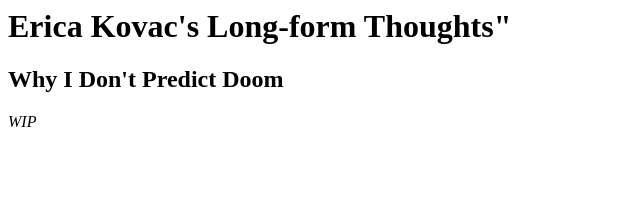
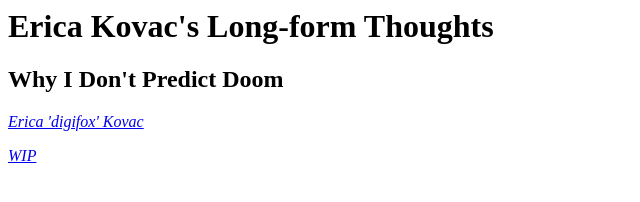
Before and after one commit to ekovac/ekovac.github.io, a plain HTML site: page not-forecasting-doom.html in a window 1280 px wide. Shown: the whole page, without its empty margins (0-640 px from the left). Drawn offline with Linux system fonts and the light colour scheme.

Commit message:
Update and rename index.html to not-forecasting-doom.html

```diff
--- a/index.html
+++ b/not-forecasting-doom.html
@@ -2,15 +2,16 @@
   <head>
     <meta charset="utf-8">
     <meta name="viewport" content="width=device-width"/>
-    <title>Erica Kovac's Long-form Thoughts"</title>
+    <title>Erica Kovac's Long-form Thoughts - Why I Don't Predict Doom</title>
   </head>
   <body>
     <header>
-      <h1>Erica Kovac's Long-form Thoughts"
+      <h1>Erica Kovac's Long-form Thoughts</h1>
     </header>
     <main>
       <article>
         <h2>Why I Don't Predict Doom</h2>
+        <address><a href="https://tech.lgbt/@digifox">Erica 'digifox' Kovac</address>
         <p><em>WIP</em></p>
       </article>
     </main>
```
